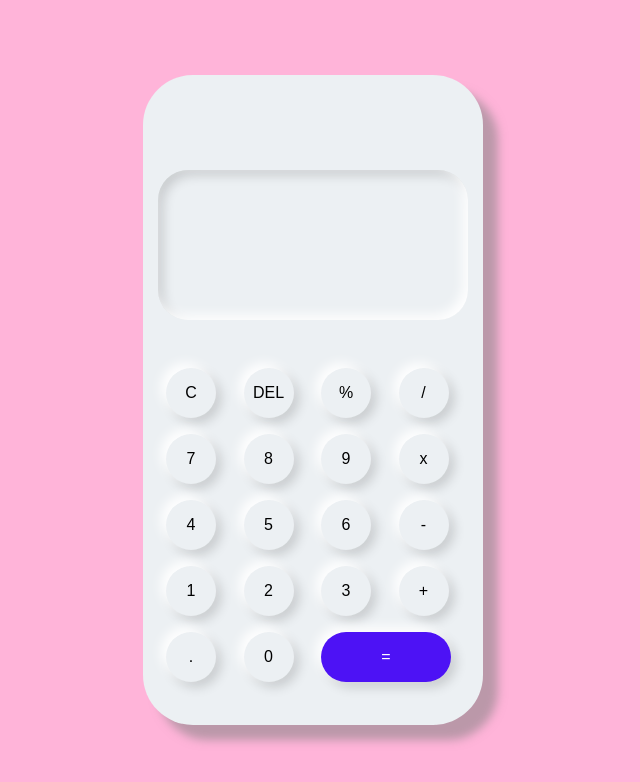
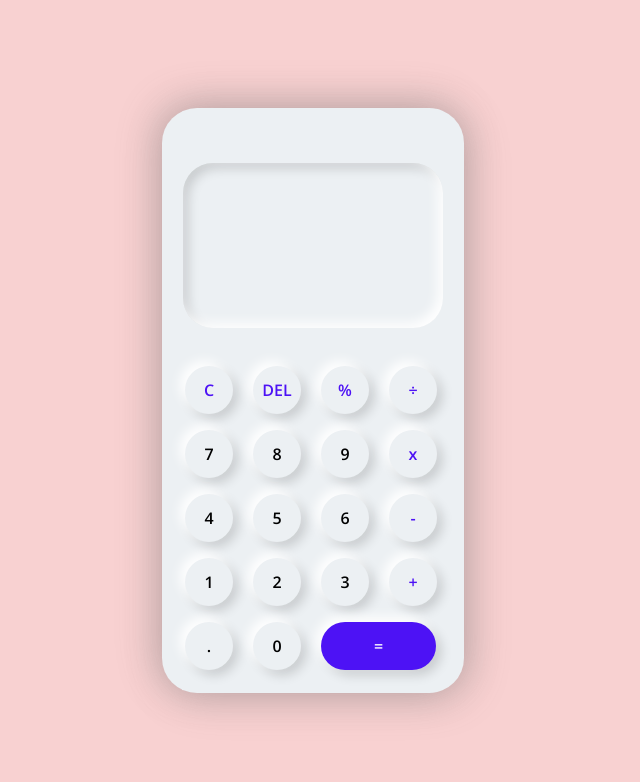
Before and after one commit to YaminMansuri/Neumorphic-Calculator, a plain HTML site: page index.html in a window 1280 px wide. Shown: the whole page, without its empty margins (327-967 px from the left). Drawn offline with nearby package versions, Linux system fonts and the light colour scheme.

Commit message:
Calculator Completed

```diff
--- a/app.js
+++ b/app.js
@@ -1,9 +1,21 @@
 const outputScreen = document.getElementById("output-screen");
 
-function display(num) {
-	outputScreen.value += num;
-}
+const display = (num) => {
+  outputScreen.value += num;
+};
 
-function calculate() {
-	outputScreen.value = eval(outputScreen.value);
-}
+const calculate = () => {
+  try {
+    outputScreen.value = eval(outputScreen.value);
+  } catch (err) {
+    alert("Invalid equation!");
+  }
+};
+
+const allClear = () => {
+  outputScreen.value = "";
+};
+
+const del = () => {
+  outputScreen.value = outputScreen.value.slice(0, -1);
+};
--- a/index.html
+++ b/index.html
@@ -6,32 +6,35 @@
 		<meta name="viewport" content="width=device-width, initial-scale=1.0" />
 		<title>Calculator</title>
 
+		<link
+      href="https://fonts.googleapis.com/css2?family=Open+Sans:wght@600&display=swap"
+      rel="stylesheet"
+    />
 		<link rel="stylesheet" href="style.css" />
 	</head>
 	<body>
-		<div class="container">
+		<div class="container align-center">
 			<div class="grid calculator">
-				<input type="text" id="output-screen" />
-				<button>C</button>
-				<button>DEL</button>
-				<button onclick="display('%')">%</button>
-				<button onclick="display('/')">/</button>
+				<input type="text" id="output-screen" readonly />
+				<button class="text-color" onclick="allClear()">C</button>
+				<button class="text-color" onclick="del()">DEL</button>
+				<button class="text-color" onclick="display('%')">%</button>
+				<button class="text-color" onclick="display('/')">&#247</button>
 				<button onclick="display(7)">7</button>
 				<button onclick="display(8)">8</button>
 				<button onclick="display(9)">9</button>
-				<button onclick="display('*')">x</button>
+				<button class="text-color" onclick="display('*')">x</button>
 				<button onclick="display(4)">4</button>
 				<button onclick="display(5)">5</button>
 				<button onclick="display(6)">6</button>
-				<button onclick="display('-')">-</button>
+				<button class="text-color" onclick="display('-')">-</button>
 				<button onclick="display(1)">1</button>
 				<button onclick="display(2)">2</button>
 				<button onclick="display(3)">3</button>
-				<button onclick="display('+')">+</button>
+				<button class="text-color" onclick="display('+')">+</button>
 				<button onclick="display('.')">.</button>
 				<button onclick="display(0)">0</button>
-
-				<button onclick="calculate()" class="equal-to">=</button>
+				<button class="equal-to" onclick="calculate()">=</button>
 			</div>
 		</div>
 		<script src="app.js"></script>
--- a/style.css
+++ b/style.css
@@ -2,80 +2,76 @@
   margin: 0;
   padding: 0;
   box-sizing: border-box;
-  background-color: rgb(255, 180, 217);
+  background-color: #f8d1d1;
+  font-family: "Open Sans", sans-serif;
+  outline: none;
 }
 
 :root {
-  --black-color: #ecf0f3;
+  --white-color: #ecf0f3;
+  --violet-color: #4d12f5;
+}
+
+.align-center {
+  display: flex;
+  align-items: center;
+  justify-content: center;
 }
 
 .container {
-  display: flex;
-  justify-content: center;
-  align-items: center;
   height: 100vh;
 }
 
-.col-span {
-  grid-column: span 4;
-  background-color: #707070;
-  height: 1px;
-  margin: 10px;
-}
-
 .calculator {
-  background-color: var(--black-color);
-  padding: 20px;
-  width: 340px;
-  height: 650px;
-  border-radius: 50px;
-
-  box-shadow: 15px 15px 10px rgba(128, 128, 128, 0.534);
+  background-color: var(--white-color);
+  padding: 15px;
+  border-radius: 35px;
+  box-shadow: 5px 5px 40px rgba(105, 105, 105, 0.3),
+    -5px -5px 40px rgba(105, 105, 105, 0.3);
 }
 
 .grid {
   display: grid;
-  grid-template-columns: repeat(4, 77.5px);
-  grid-template-rows: minmax(120px, auto) repeat(5);
-
-  justify-content: center;
-  align-content: center;
+  grid-template-columns: repeat(4, 68px);
+  grid-template-rows: repeat(5);
 }
 
 #output-screen {
   grid-column: span 4;
-  height: 150px;
-  width: 310px;
-
-  margin: auto;
-  margin-bottom: 40px;
-  margin-top: 60px;
-  background-color: var(--black-color);
+  height: 165px;
+  width: 260px;
+  background-color: var(--white-color);
+  box-shadow: inset -5px -5px 12px #ffffff,
+    inset 5px 5px 12px rgba(0, 0, 0, 0.16);
+  border: none;
+  border-radius: 30px;
+  color: rgb(70, 70, 70);
   font-size: 50px;
   text-align: end;
-
-  box-shadow: inset -5px -5px 12px #ffffff,
-    inset 5px 5px 12px rgba(0, 0, 0, 0.16);
-
-  border: none;
-  border-radius: 30px;
+  margin: auto;
+  margin-top: 40px;
+  margin-bottom: 30px;
+  padding: 20px;
 }
 
 button {
-  height: 50px;
-  width: 50px;
-  background-color: var(--black-color);
+  height: 48px;
+  width: 48px;
+  background-color: var(--white-color);
+  box-shadow: -5px -5px 12px #ffffff, 5px 5px 12px rgba(0, 0, 0, 0.16);
   border: none;
+  border-radius: 50%;
+  margin: 8px;
   font-size: 16px;
-  border-radius: 50%;
-  box-shadow: -5px -5px 12px #ffffff, 5px 5px 12px rgba(0, 0, 0, 0.16);
-  margin: 8px;
 }
 
 .equal-to {
-  width: 130px;
-  height: 50px;
+  width: 115px;
   border-radius: 40px;
   color: white;
-  background-color: #4d12f5;
+  background-color: var(--violet-color);
 }
+
+.text-color {
+  color: var(--violet-color);
+}
```
